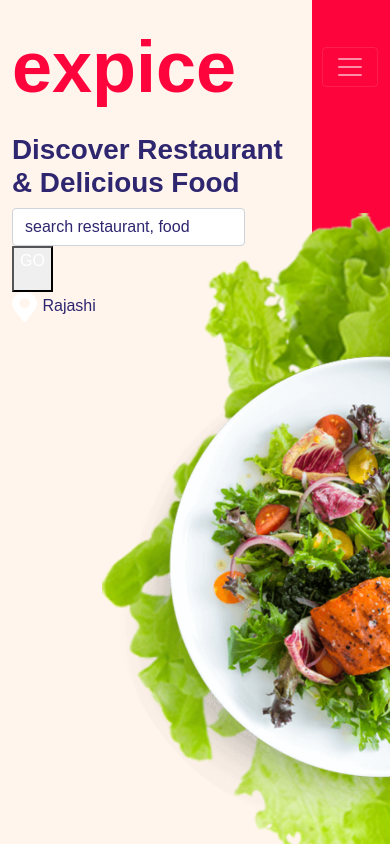
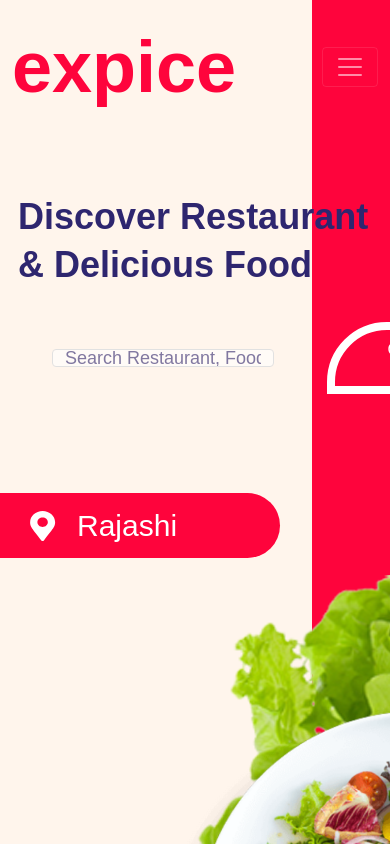
Before and after one commit to Rzkykhrllh/Team1-Final-Project-JointsCamp, a plain HTML site: page index.html in a window 390 px wide. Shown: the top 844 px of the page. Drawn offline with nearby package versions, Linux system fonts and the light colour scheme.

Commit message:
responsive jumotron

```diff
--- a/css/style.css
+++ b/css/style.css
@@ -24,6 +24,10 @@
     color: #FE043C !important;
 }
 
+.user {
+    margin-left: 90px !important;
+}
+
 .hero {
     margin-top: -1px;
     background-image: linear-gradient(to right, #FFF5EC 80%,  #FE043C 20%);
@@ -32,6 +36,7 @@
     ;
 
 }
+
 
 input.form-control::placeholder {
 
@@ -210,8 +215,8 @@ input.form-control::placeholder {
         height: 1050px;
     }
 
-    .hero h1 {
-        position: absolute;
+    .hero h1{
+position: absolute;
         width: 757px;
         height: 157px;
         left: 132px;
@@ -221,13 +226,12 @@ input.form-control::placeholder {
         font-weight: bold;
         font-size: 72px;
         line-height: 90px;
-        /* or 125% */
+
 
         display: flex;
         align-items: center;
         text-transform: capitalize;
-
-    }
+}
 
     .hero .p1 {
         position: absolute;
@@ -323,7 +327,136 @@ input.form-control::placeholder {
 
 /* mobile */
 @media only screen and (max-width: 767px){
+
     .hero {
+        height: 1190px;
         padding-bottom: 175px;
+
     }
+    .canvas {
+    position: absolute;
+width: 507px;
+height: 502px;
+left: 38px;
+top: 700px;
+
 }
+
+.canvas .object {
+
+    width: 50px;
+    height: 55px;
+    left: 65px;
+    top: -200px;
+    position: absolute;
+    z-index: 1;
+}
+
+.canvas .object2 {
+    margin-left: 100px;
+    position: absolute;
+    transform: translateY(-50%);
+    top: 50%;
+    z-index: 2;
+    display: flex;
+    justify-content: center;
+    width: 100%;
+
+}
+.hero h1{
+    position: absolute;
+    width: 383px;
+    height: 84px;
+    left: 18px;
+    top: 199px;
+
+
+    font-style: normal;
+    font-weight: bold;
+    font-size: 36px;
+    line-height: 48px;
+    /* or 133% */
+
+    display: flex;
+    align-items: center;
+    text-transform: capitalize;
+
+    color: #2E266F;
+    }
+
+    .hero .p1 {
+       position: absolute;
+        width: 222px;
+        height: 18px;
+        left: 52px;
+        top: 349px;
+
+
+        font-style: normal;
+        font-weight: normal;
+        font-size: 18px;
+        line-height: 90px;
+        /* or 500% */
+
+        display: flex;
+        align-items: center;
+        text-transform: capitalize;
+
+        color: #2E266F;
+
+        opacity: 0.6;
+    }
+
+    .hero .button {
+        position: absolute;
+        width: 146px;
+        height: 72px;
+        left: 327px;
+        top: 322px;
+
+        background: #FE043C;
+        border-radius: 60px 0px 0px 0px;
+        border: 8px solid #FFFFFF;
+    }
+
+
+
+    .hero .rajashi {
+
+        margin-top: 40px;
+
+
+        font-style: normal;
+        font-weight: 500;
+        font-size: 30px;
+        line-height: 90px;
+        padding-left: 77px;
+        padding-right: 30px;
+        /* or 300% */
+
+        display: flex;
+        align-items: center;
+        text-transform: capitalize;
+
+        color: #FFFFFF;
+        position: absolute;
+        width: 280px;
+        height: 65px;
+        left: 0px;
+        top: 453px;
+
+        background: #FE043C;
+        border-radius: 0px 100px 100px 0px;
+    }
+
+    .hero .rajashi svg {
+        position: absolute;
+        left: 30px;
+        right: 96.35%;
+        top: 28%;
+        bottom: 21.26%;
+
+    }
+
+
+}
--- a/index.html
+++ b/index.html
@@ -41,9 +41,9 @@
           <li class="nav-item ms-lg-3">
             <a class="fontNav nav-link" href="#">Menu Four</a>
           </li>
-          <li class="nav-item ms-lg-3">
+          <li class="user nav-item ms-lg-3">
             <img class="img-profile rounded-circle" src="images/User icon.svg">
-            <span class="mr-2 d-none d-lg-inline text-gray-600 small">Douglas McGee</span>
+            <span class="mr-2 d-none d-lg-inline text-gray-600 small">User</span>
           </li>
 
         </ul>
@@ -128,7 +128,7 @@
           <p class="lorem">Lorem ipsum dolor sit amet, consectetur adipiscing elit. Est, adipiscing cursus auctor eget sed phasellus senectus. Ut tellus donec vestibulum tristique leo bibendum in a, tincidunt. Volutpat metus id amet, nam hac magna accumsan. Nascetur ac tortor purus ultrices morbi tellus. Lorem ipsum dolor sit amet, consectetur adipiscing elit. Est, adipiscing cursus auctor eget sed.</p>
         </div>
 
-          <img class="pizza rounded float-start img-fluid" src="images/Rectangle 7.png" alt="pizza">
+          <img class="pizza rounded float-lg-start img-fluid" src="images/Rectangle 7.png" alt="pizza">
           <div class="pizza2">
             <h3 style="font-size: 22px; font-weight: bold;">Fire Water</h3>
             <p style="font-size: 11px; font-weight: normal;">we are all about we are all about to the fullest and all<br/> content dining out or in!dining out or in!</p>
@@ -141,7 +141,7 @@
             </div>
 
           </div>
-          <img class="burger rounded float-start img-fluid" src="images/Rectangle 7 (1).png" alt="burger">
+          <img class="burger rounded float-lg-start img-fluid" src="images/Rectangle 7 (1).png" alt="burger">
           <div class="burger2">
             <h3 style="font-size: 22px; font-weight: bold;">The Wonton </h3>
             <p style="font-size: 11px;">we are all about we are all about to the fullest and all <br/>content dining out or in!dining out or in!</p>
```
Also changed, not shown: images/Ellipse.png (added).
